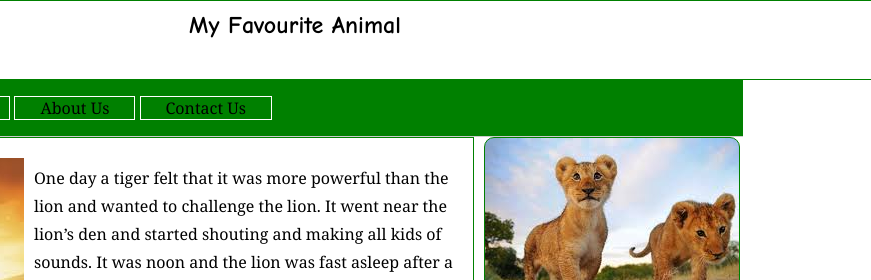
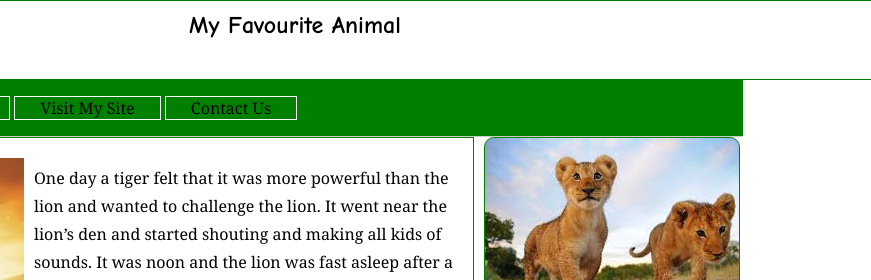
Before and after one commit to desmondtoyus/desmondtoyus.github.io, a plain HTML site: page index.html in a window 1280 px wide. Shown: the top 280 px of the page, 409-1280 px from the left. Drawn offline with Linux system fonts and the light colour scheme.

Commit message:
Create index.html

```diff
--- a/index.html
+++ b/index.html
@@ -15,7 +15,7 @@
 	<nav>
 		<ul class="ul-class">
 			<li id="first"><a href="#"> Home </a></li>
-			<li><a href="#">About Us</a></li>
+			<li><a href="https://desmondtoyus.github.io">Visit My Site</a></li>
 			<li><a href="#">Contact Us </a></li>
 		</ul>
 
```
